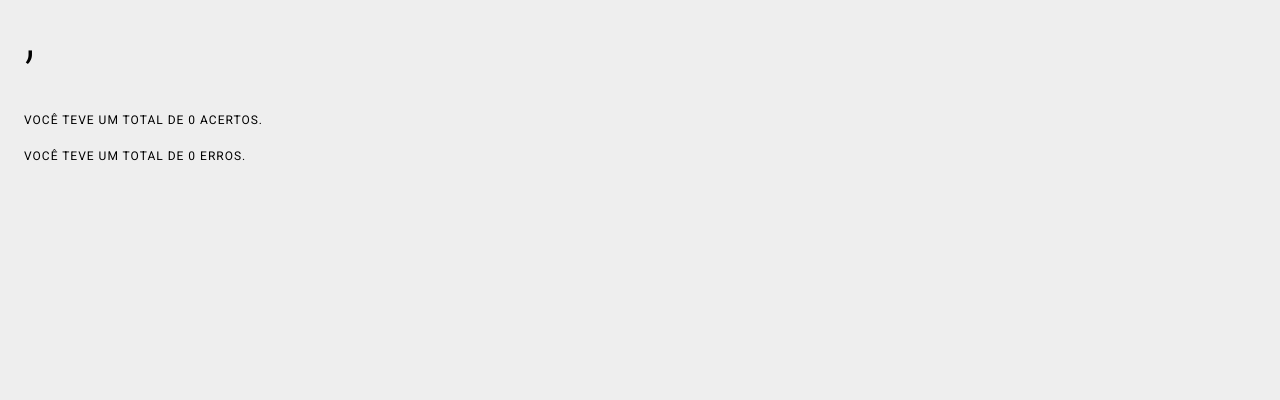
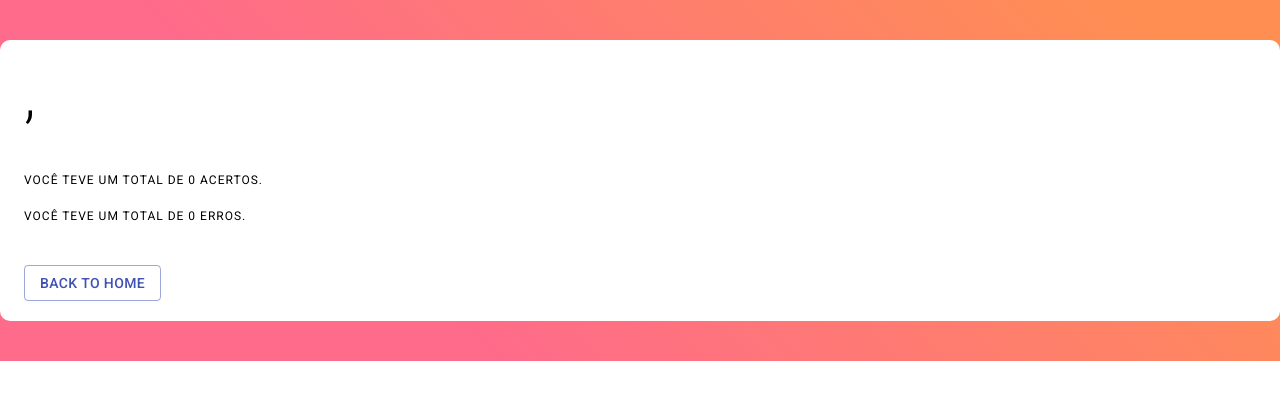
Before and after one commit to Pacheck/super-duper-parakeet, a React (Create React App) app: page /score in a window 1280 px wide. Shown: the top 400 px of the page. Built offline with nearby package versions, Linux system fonts and the light colour scheme.

Commit message:
finished

```diff
--- a/src/pages/score-page/index.jsx
+++ b/src/pages/score-page/index.jsx
@@ -1,8 +1,9 @@
 import React, { useContext, useEffect, useState } from "react";
 
 import { MyContext } from "../../container/App";
+import { useHistory } from "react-router-dom";
 
-import { Box, Container, Typography } from "@material-ui/core";
+import { Box, Container, Typography, Button } from "@material-ui/core";
 
 import { makeStyles } from "@material-ui/core/styles";
 
@@ -11,26 +12,20 @@
 
 const useStyles = makeStyles({
   box: {
-    height: "100vh",
-    backgroundColor: "#eee",
+    height: "100%",
+    background: "linear-gradient(45deg, #FE6B8B 30%, #FF8E53 90%)",
     display: "flex",
+    padding: "40px 0px",
   },
-  answer: {
-    backgroundcolor: "black",
+  container: {
+    borderRadius: "10px",
+    backgroundColor: "#fff",
   },
-  wrong: {
-    color: "#b81717",
+  status: {
+    marginTop: "20px",
   },
-  right: {
-    color: "#117411",
-  },
-  spanContainer: {
-    position: "relative",
-  },
-  span: {
-    position: "absolute",
-    right: "60%",
-    color: "#b3afaf",
+  button: {
+    margin: "20px 0px",
   },
 });
 
@@ -47,7 +42,10 @@
     },
   } = useContext(MyContext);
 
+  const history = useHistory();
   const classes = useStyles();
+
+  const handleGoToHome = () => history.push("/");
 
   useEffect(() => {
     if (localStorage.getItem("last-score") && questions.length <= 0) {
@@ -60,7 +58,7 @@
 
   return (
     <Box className={classes.box}>
-      <Container>
+      <Container className={classes.container}>
         <Box className={classes.status}>
           <Typography variant="h2" gutterBottom>
             {userName},
@@ -76,6 +74,14 @@
             hasScore ? oldScore.selectedAnswers : selectedAnswers
           }
         />
+        <Button
+          variant="outlined"
+          color="primary"
+          className={classes.button}
+          onClick={handleGoToHome}
+        >
+          Back to Home
+        </Button>
       </Container>
     </Box>
   );
--- a/src/pages/start-cancel-page/index.jsx
+++ b/src/pages/start-cancel-page/index.jsx
@@ -1,21 +1,54 @@
 import React, { useContext, useEffect } from "react";
 
+import { useHistory } from "react-router-dom";
 import { MyContext } from "../../container/App";
 
-import Button from "@material-ui/core/Button";
+import { makeStyles } from "@material-ui/core/styles";
+import { Button, Box, Typography, Container } from "@material-ui/core";
 
 import { UseAxios } from "../../hooks/useAxios";
 
-import { useHistory } from "react-router-dom";
+const useStyles = makeStyles({
+  box: {
+    background: "linear-gradient(45deg, #FE6B8B 30%, #FF8E53 90%)",
+    boxShadow: "0 3px 5px 2px rgba(255, 105, 135, .3)",
+    height: "100vh",
+    display: "flex",
+    justifyContent: "center",
+    alignItems: "center",
+    flexDirection: "column",
+  },
+  container: {
+    backgroundColor: "#fff",
+    display: "flex",
+    justifyContent: "center",
+    alignItems: "center",
+    flexDirection: "column",
+    width: "30%",
+    height: "25%",
+    borderRadius: "10px",
+  },
+  buttons: {
+    margin: "20px 0px",
+    display: "flex",
+    justifyContent: "space-evenly",
+    width: "60%",
+  },
+  userInfo: {
+    height: "55%",
+    display: "flex",
+    justifyContent: "space-evenly",
+    flexDirection: "column",
+  },
+});
 
 const StartPage = () => {
   const { userData, setUserData } = useContext(MyContext);
   const history = useHistory();
+  const classes = useStyles();
 
   const fetch = async () => {
     const data = await UseAxios(userData.questionsQtd);
-
-    console.log(data);
 
     setUserData((prevState) => ({
       ...prevState,
@@ -28,14 +61,15 @@
   }, [setUserData]);
 
   return (
-    <div className="start-page">
-      <Button
-        variant="outlined"
-        color="secondary"
-        onClick={() => console.log(userData)}
-      >
-        Get User Data
-      </Button>
+    <Box className={classes.box}>
+      <Container className={classes.container}>
+        <div className={classes.userInfo}>
+          <Typography variant="h2">{userData.userName}</Typography>
+          <Typography variant="body1">
+            Questions selected: {userData.questionsQtd}
+          </Typography>
+        </div>
+        <div className={classes.buttons}>
           <Button
             variant="contained"
             color="secondary"
@@ -51,6 +85,8 @@
             Start
           </Button>
         </div>
+      </Container>
+    </Box>
   );
 };
 
```
Lines whose indentation alone changed are shown as unchanged.
